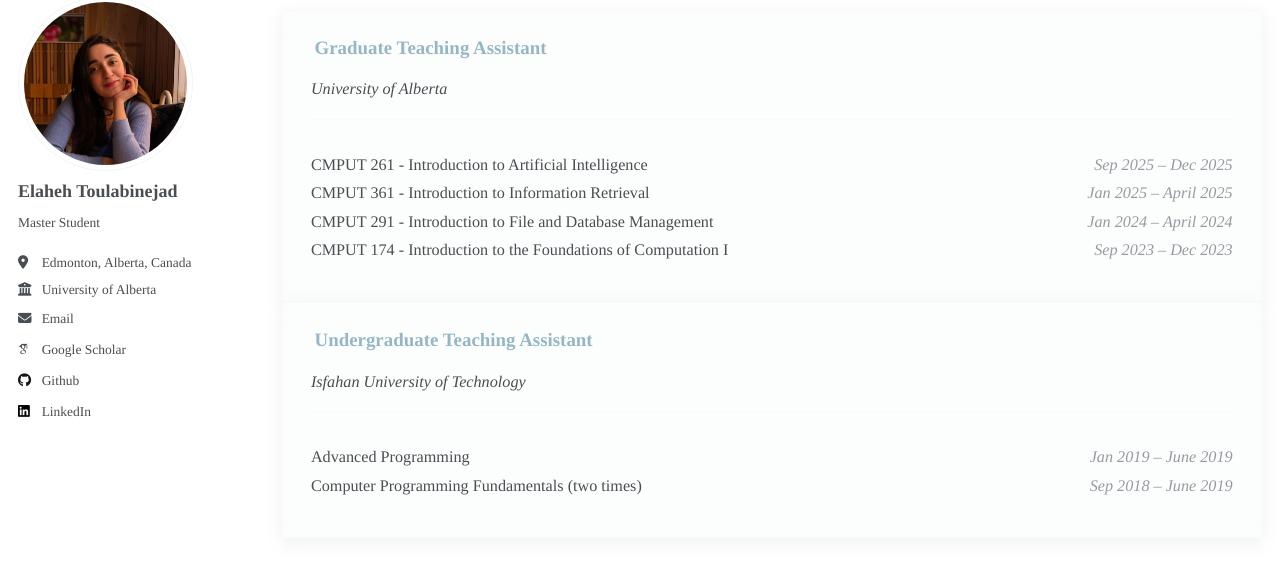
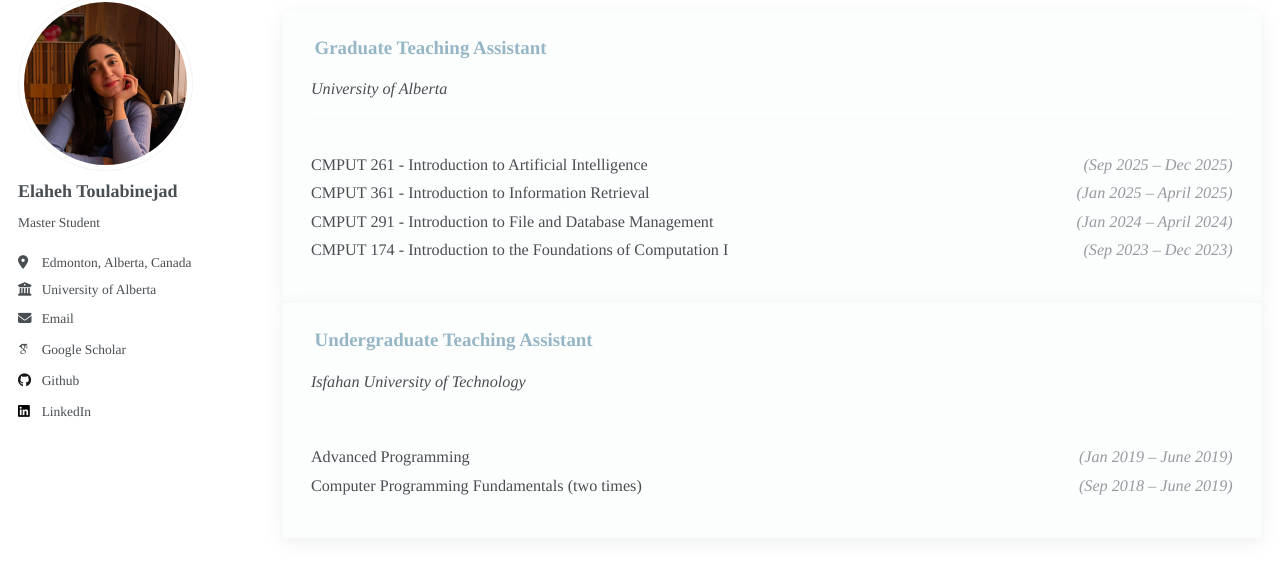
Before and after one commit to ellietoulabi/ellietoulabi.github.io, a Jekyll site: the page built from _pages/teaching.html, in a window 1280 px wide and 974 px high. Shown: the part 110-694 px from the top of the window. Built offline with Jekyll 4.4.1, drawn with Linux system fonts in a browser that asks for light colours; some web fonts are replaced.

Commit message:
teaching

```diff
--- a/_pages/teaching.html
+++ b/_pages/teaching.html
@@ -16,24 +16,24 @@ author_profile: true
       <div class="ta-experience">
         <p>
           CMPUT 261 - Introduction to Artificial Intelligence
-          <span class="teaching-page__dates">
-            Sep 2025 – Dec 2025
-          </span>
+          <i class="teaching-page__dates">
+            (Sep 2025 – Dec 2025)
+          </i>
           <br>
           CMPUT 361 - Introduction to Information Retrieval
-          <span class="teaching-page__dates">
-            Jan 2025 – April 2025
-          </span>
+          <i class="teaching-page__dates">
+            (Jan 2025 – April 2025)
+          </i>
           <br>
           CMPUT 291 - Introduction to File and Database Management
-          <span class="teaching-page__dates">
-            Jan 2024 – April 2024
-          </span>
+          <i class="teaching-page__dates">
+            (Jan 2024 – April 2024)
+          </i>
           <br>
           CMPUT 174 - Introduction to the Foundations of Computation I
-          <span class="teaching-page__dates">
-            Sep 2023 – Dec 2023
-          </span>
+          <i class="teaching-page__dates">
+            (Sep 2023 – Dec 2023)
+          </i>
         </p>
       </div>
     </section>
@@ -45,14 +45,14 @@ author_profile: true
       <div class="ta-experience">
         <p>
           Advanced Programming
-          <span class="teaching-page__dates">
-            Jan 2019 – June 2019
-          </span>
+          <i class="teaching-page__dates">
+            (Jan 2019 – June 2019)
+          </i>
           <br>
           Computer Programming Fundamentals (two times)
-          <span class="teaching-page__dates">
-            Sep 2018 – June 2019
-          </span>
+          <i class="teaching-page__dates">
+            (Sep 2018 – June 2019)
+          </i>
         </p>
       </div>
     </section>
```
